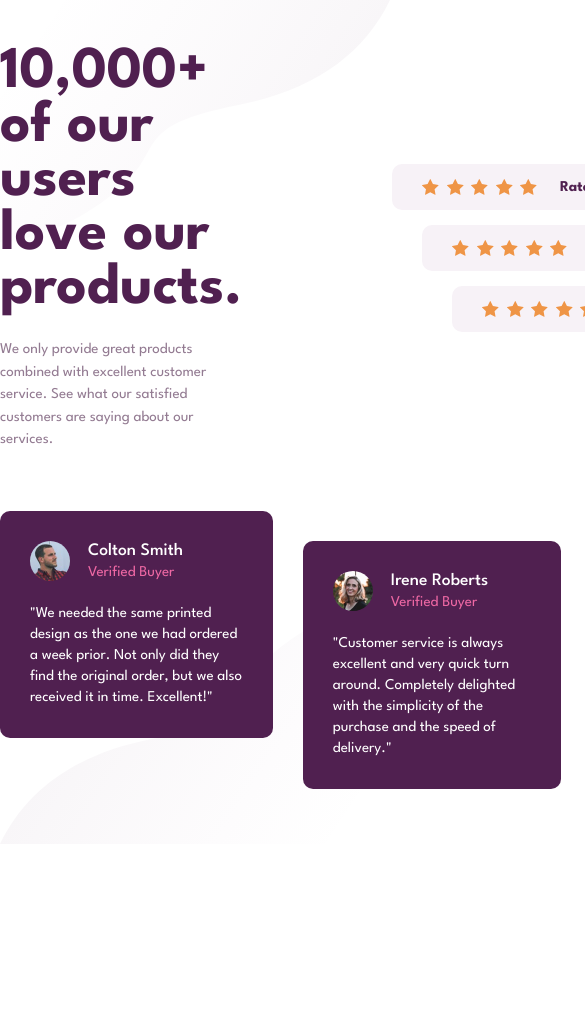
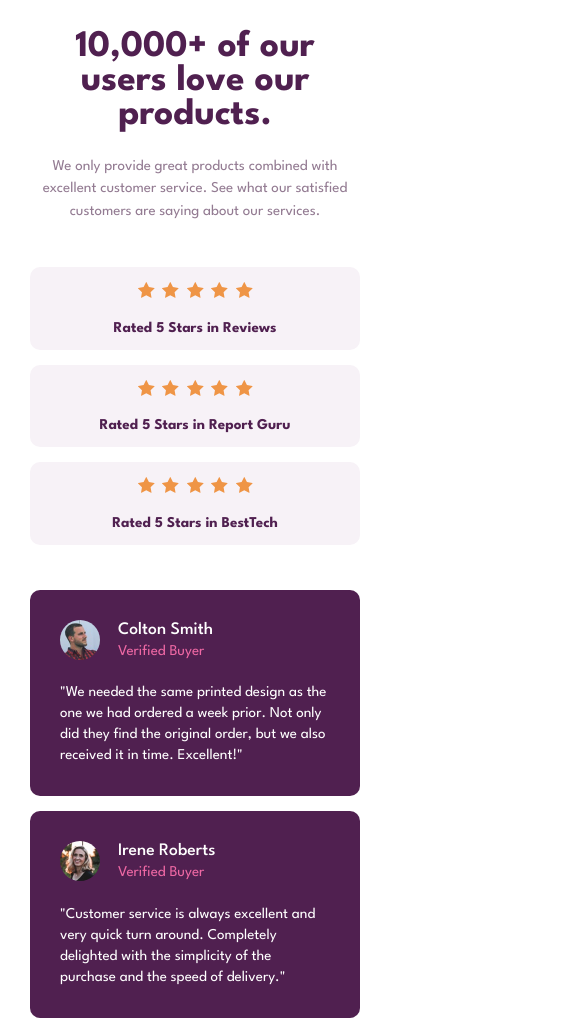
Before and after one commit to ValperDev/social-proof-section, a plain HTML site: page index.html in a window 390 px wide. Shown: the top 1021 px of the page, 585 px wide, since content can reach past the window. Before the commit the page ends 844 px from the top, so only its background shows below. Drawn offline with Linux system fonts and the light colour scheme.

Commit message:
Removed decorative images and added media queries for mobile

```diff
--- a/index.html
+++ b/index.html
@@ -14,7 +14,6 @@
   </head>
   <body>
     <main>
-      <img class="decorative desktop-top" src="./images/bg-pattern-top-desktop.svg" alt="">
       <section class="container">
         <div class="hero">
           <h1 class="hero__title">10,000+ of our users love our products.</h1>
@@ -95,7 +94,6 @@
           </li>
         </ul>
       </section>
-      <img class="decorative desktop-bottom" src="./images/bg-pattern-bottom-desktop.svg" alt="">
     </main>
   </body>
 </html>
--- a/style.css
+++ b/style.css
@@ -55,26 +55,12 @@ main {
     place-items: center;
 }
 
-.decorative {
-    position: absolute;
-    z-index: -1;
-}
-
-.desktop-top {
-    top: 0;
-    left: 0;
-}
-
-.desktop-bottom {
-    bottom: 0;
-    right: 0;
-}
-
 .container {
     grid-template-columns: repeat(2, 1fr);
     display: grid;
-    max-width: 66rem;
+    max-width: 70rem;
     margin-inline: auto;
+    padding: 2em;
     row-gap: 4em;
 }
 
@@ -197,3 +183,48 @@ main {
     color: var(--white);
     line-height: 1.4em;
 }
+
+@media only screen and (max-width: 50rem) {
+    .container {
+        gap: 3em;
+        grid-template-columns: repeat(1, 1fr);
+    }
+
+    .hero {
+        text-align: center;
+    }
+
+    .hero__title {
+        font-size: 2.5em;
+    }
+
+    .rating-card {
+        flex-direction: column;
+        min-width: 100%;
+    }
+
+    .rating-card:nth-child(1),
+    .rating-card:nth-child(2) {
+        margin-right: 0;
+    }
+
+    .reviews-list {
+        grid-column: unset;
+    }
+
+    .reviews-list {
+        gap: 1em;
+        flex-direction: column;
+    }
+
+    .review-card:nth-child(2),
+    .review-card:nth-child(3) {
+        margin-top: 0;
+    }
+}
+
+@media only screen and (max-width: 66rem) {
+    .hero {
+        padding-right: 0;
+    }
+}
```
